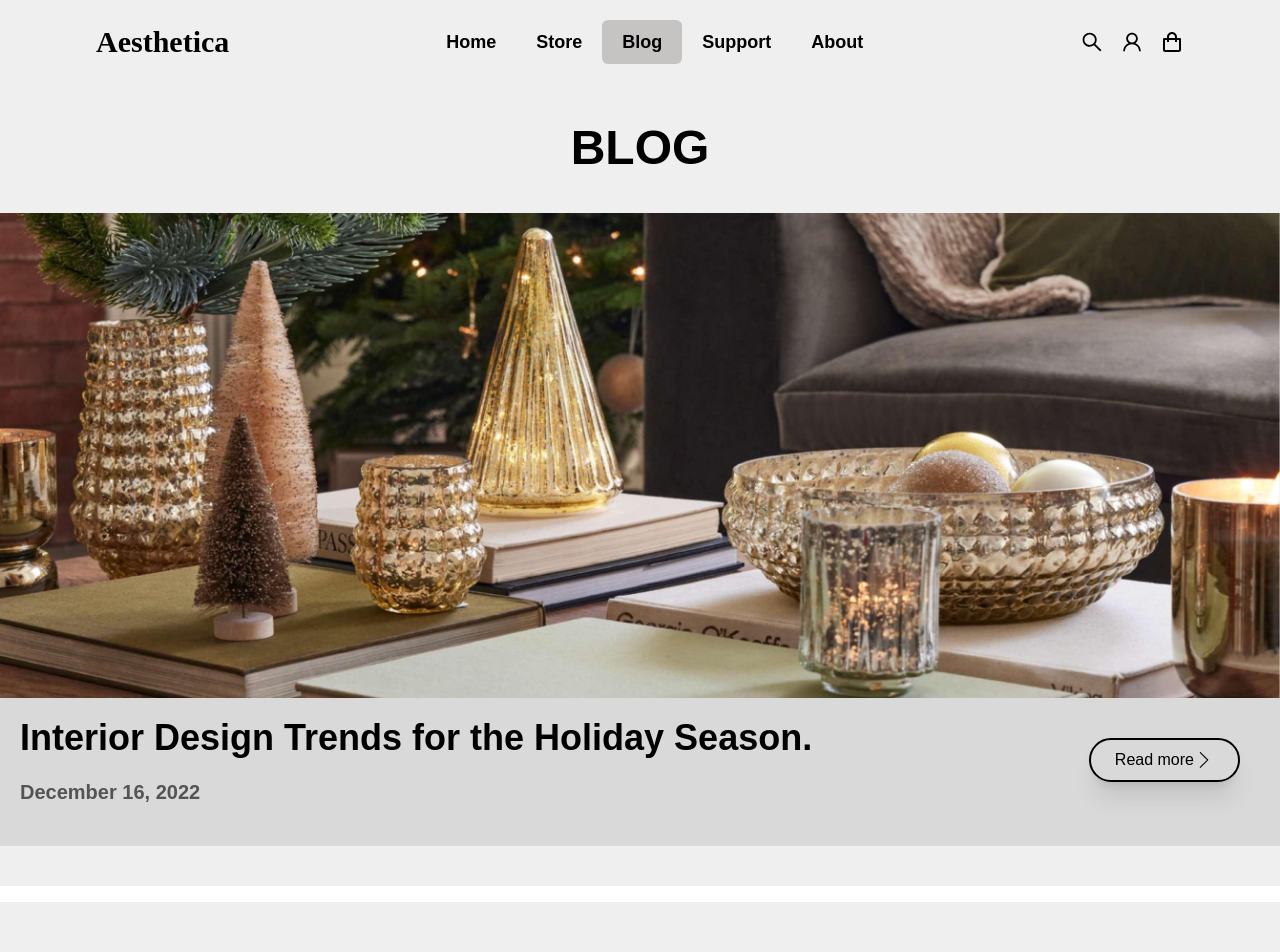
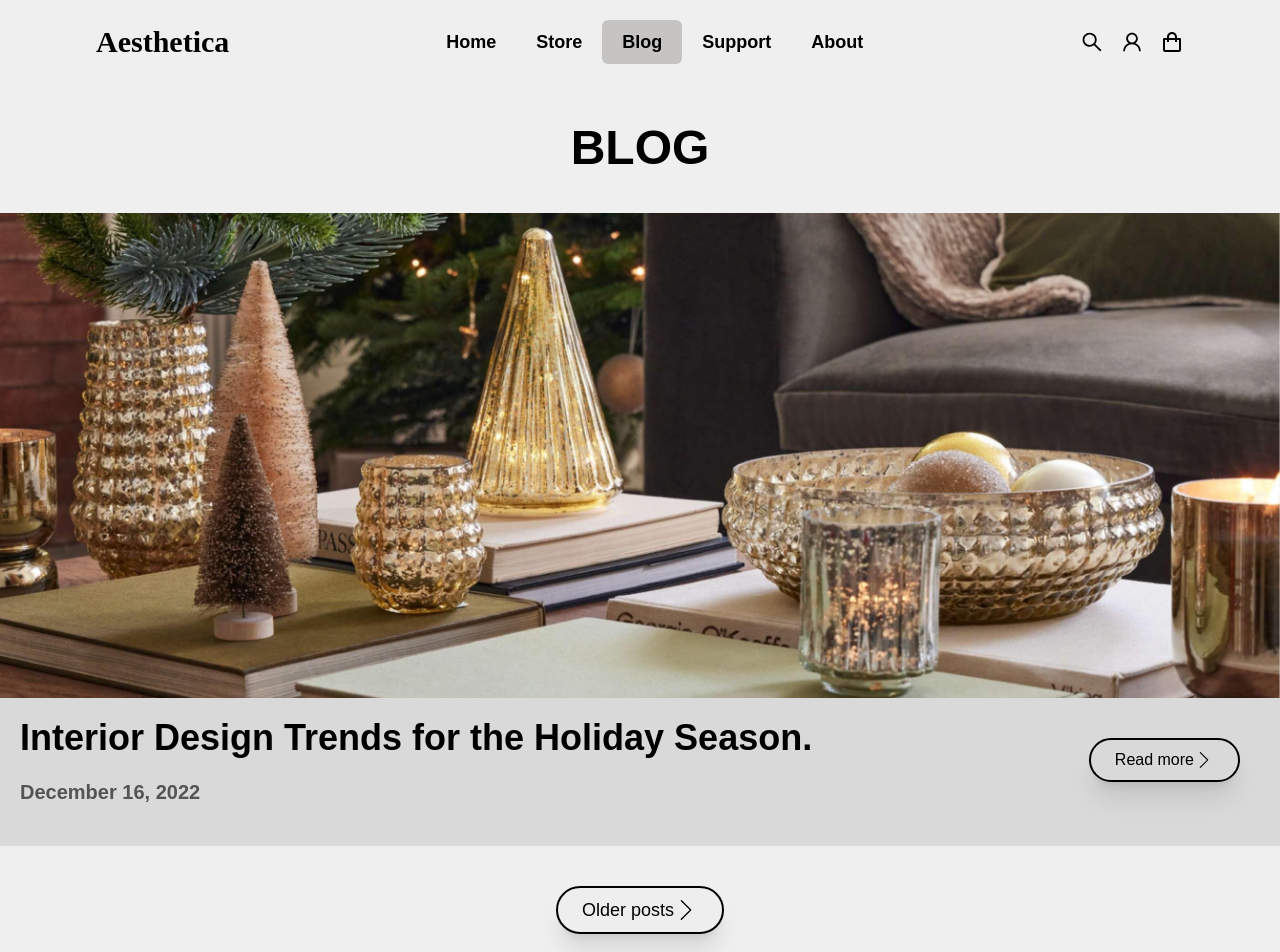
Before and after one commit to vdumic/HCI-2022-23, a Next.js app in the folder aesthetica/: page /blog in a window 1280 px wide. Shown: the top 952 px of the page. Built offline with nearby package versions, Linux system fonts and the light colour scheme.

Commit message:
WIP: Blog page, button added

```diff
--- a/aesthetica/components/Blog/BigButton.js
+++ b/aesthetica/components/Blog/BigButton.js
@@ -3,14 +3,12 @@ import { SlArrowRight } from "react-icons/sl";
 
 const BigButton = ({ title, link }) => {
   return (
-    <div>
     <Link href={link}>
       <button className="flex justify-center bg-blog hover:bg-bckgrnd text-black text-m font-medium py-2 px-6 border-2 border-black rounded-full shadow-xl">
         <p>{title}</p>
         <SlArrowRight className="h-5 w-5 sm:inline cursor-pointer pt-1" />
       </button>
     </Link>
-    </div>
   );
 };
 
--- a/aesthetica/pages/blog/index.js
+++ b/aesthetica/pages/blog/index.js
@@ -1,3 +1,5 @@
+import Link from "next/link";
+import { SlArrowRight } from "react-icons/sl";
 import BigPost from "../../components/Blog/BigPost";
 import HeaderFooterLayout from "../../layouts/HeaderFooterLayout";
 
@@ -8,7 +10,17 @@ const Blog = () => {
         <p className="font-semibold text-5xl">BLOG</p>
       </div>
       <div className="flex justify-center my-10">
-        <BigPost />
+        <div>
+          <BigPost />
+          <div className="flex justify-center mt-10">
+            <Link href="/blog/older">
+              <button className="flex justify-center bg-bckgrnd-light hover:bg-bckgrnd text-black text-lg font-medium py-2 px-6 border-2 border-black rounded-full shadow-xl">
+                <p>Older posts</p>
+                <SlArrowRight className="h-6 w-6 sm:inline cursor-pointer pt-1" />
+              </button>
+            </Link>
+          </div>
+        </div>
       </div>
     </HeaderFooterLayout>
   );
```
Lines whose indentation alone changed are shown as unchanged.
